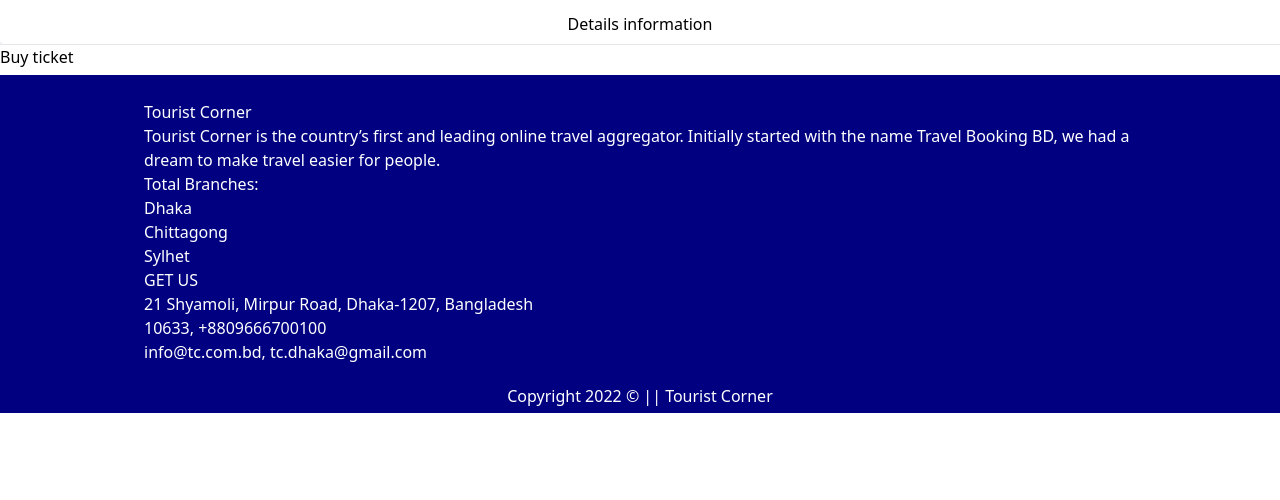
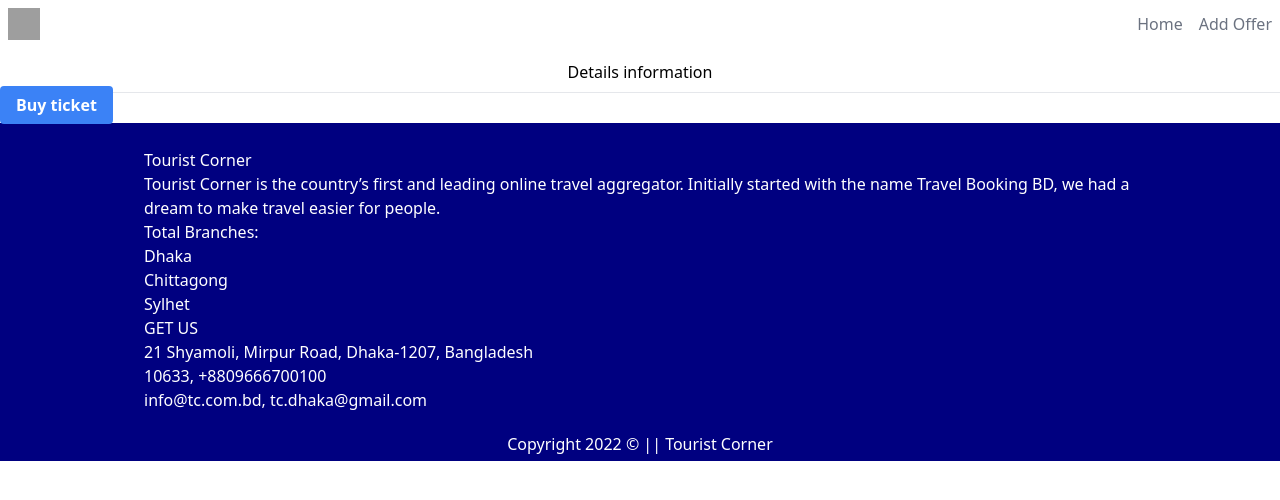
Before and after one commit to shuhelahmed1/tourist-corner-client-side, a React (Create React App) app: page /offers/details/1 in a window 1280 px wide. Shown: the top 500 px of the page. Built offline with nearby package versions, Linux system fonts and the light colour scheme; no server answers; sample sign-in values are in the browser's storage; grey boxes are pictures that could not be loaded.

Commit message:
navbar updated with tailwind css 3

```diff
--- a/src/App.js
+++ b/src/App.js
@@ -1,6 +1,5 @@
 import './App.css';
 import {BrowserRouter, Route, Switch} from 'react-router-dom';
-import Header from './components/Header/Header';
 import Home from './components/Home/Home';
 import Login from './components/Login/Login';
 import NotFound from './components/NotFound/NotFound';
@@ -12,6 +11,7 @@
 import Details from './components/Details/Details';
 import Purchase from './components/Purchase/Purchase';
 import MyOrders from './components/MyOrders/MyOrders';
+import NavBar from './components/NavBar/NavBar';
 
 
 
@@ -20,7 +20,7 @@
     <div>
       <AuthProvider>
       <BrowserRouter>
-     {/* <Header></Header> */}
+     <NavBar></NavBar>
      <Switch>
        <Route exact path="/">
          <Home></Home>
--- a/src/components/Details/Details.js
+++ b/src/components/Details/Details.js
@@ -22,7 +22,7 @@
                     <h3>{details.name}</h3>
                     <p>{details.description}</p>
                     <hr />
-                        <Link to="/offers/details/purchase" className='btn btn-danger'>Buy ticket</Link>
+                        <Link to="/offers/details/purchase" className='bg-blue-500 hover:bg-blue-700 text-white font-bold py-2 px-4 rounded'>Buy ticket</Link>
             </div>
         </section>
         </>
--- a/src/components/Home/Home.js
+++ b/src/components/Home/Home.js
@@ -7,7 +7,6 @@
 const Home = () => {
     return (
         <>
-        <NavBar></NavBar>
         <section>
             {/* banner section */}
 
--- a/src/components/NavBar/NavBar.js
+++ b/src/components/NavBar/NavBar.js
@@ -1,14 +1,26 @@
-import React from 'react';
-import { Link } from 'react-router-dom';
+import React, { useState } from 'react';
 import NavItem from './NavItem/NavItem';
+import {HiOutlineMenuAlt2,HiOutlineMenuAlt3} from 'react-icons/hi'
 
 const NavBar = () => {
+    const [showNav, setShowNav] = useState(false);
     return (
         <>
-        <nav>
-        <a href="/"></a>
-        <ul>
+        <nav className='md:flex justify-between items-center bg-white sticky top-0 z-20'>
+            <div className="flex items-center justify-between">
+                <a href="/">
+                <img className='w-12 h-12 p-2' src="https://png.pngtree.com/element_origin_min_pic/17/03/25/ec98824ea2dacb618e95f750be66e52b.jpg" alt="logo" />
+                </a>
+                {
+                    showNav ? <HiOutlineMenuAlt2 onClick={()=> setShowNav(!showNav)} className='md:hidden block w-10 h-10 p-2 cursor-pointer'/> :
+                    <HiOutlineMenuAlt3 onClick={()=> setShowNav(!showNav)} className='md:hidden block w-10 h-10 p-2 cursor-pointer'/>
+                }
+
+            </div>
+
+        <ul className={(showNav ? 'left-0' : '-left-full' )+ ' fixed md:static md:flex bottom-0 top-12 bg-gray-500 w-10/12 text-white md:space-y-0 space-y-5 p-2 justify-between items-center md:bg-transparent md:text-gray-500 md:w-auto md:space-x-4 transition-left'}>
            <NavItem content='Home' href='/home'/>
+           <NavItem content='Add Offer' href='/addoffer'/>
         </ul>
         </nav>
         </>
--- a/src/components/Offer/Offer.js
+++ b/src/components/Offer/Offer.js
@@ -10,7 +10,7 @@
                 <div className='py-2'>
                     <h4>{offer.name}</h4>
                     <p>{offer.description}</p>
-                    <Link to={`/offers/details/${offer._id}`} className='btn btn-danger'>Buy ticket</Link>
+                    <Link to={`/offers/details/${offer._id}`} className='bg-blue-500 hover:bg-blue-700 text-white font-bold py-2 px-4 rounded'>Buy ticket</Link>
                 </div>
             </div>
         </div>
--- a/src/components/Purchase/Purchase.js
+++ b/src/components/Purchase/Purchase.js
@@ -35,7 +35,7 @@
                 <p>Email: <input type="email" value={user.email} ref={emailRef}/></p>
                 <p><input placeholder="address" type="text" ref={addressRef}/></p>
                 <p><input placeholder="phone" type="text" ref={phoneRef}/></p>
-                <p><input type="submit" value="submit"/></p>
+                <p><input className="bg-blue-500 hover:bg-blue-700 text-white font-bold py-2 px-4 rounded" type="submit" value="submit"/></p>
             </form>
         </div>
     );
--- a/tailwind.config.js
+++ b/tailwind.config.js
@@ -3,7 +3,11 @@
     "./src/**/*.{js,jsx,ts,tsx}",
   ],
   theme: {
-    extend: {},
+    extend: {
+      transitionProperty: {
+        left: 'left'
+      }
+    },
   },
   plugins: [],
 }
```
Also changed, not shown: public/index.html (+0 -24 lines), 1 other file (tests, documents, lock files or other folders).
